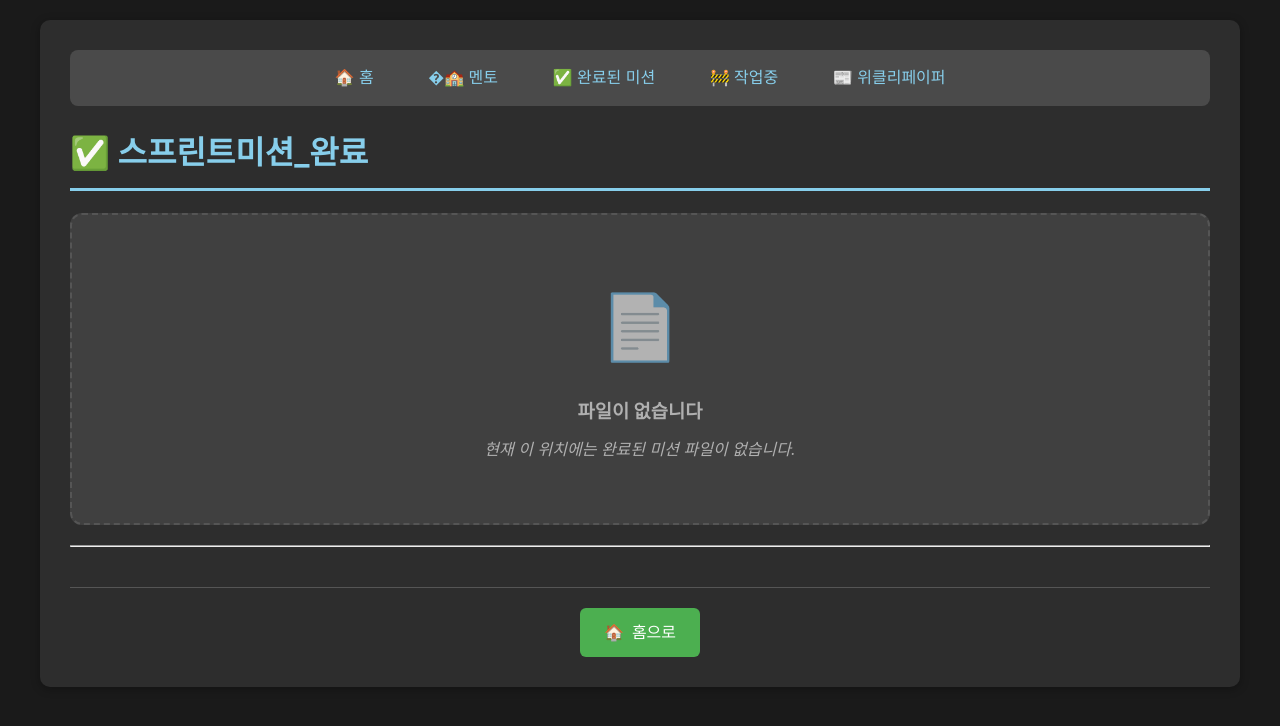
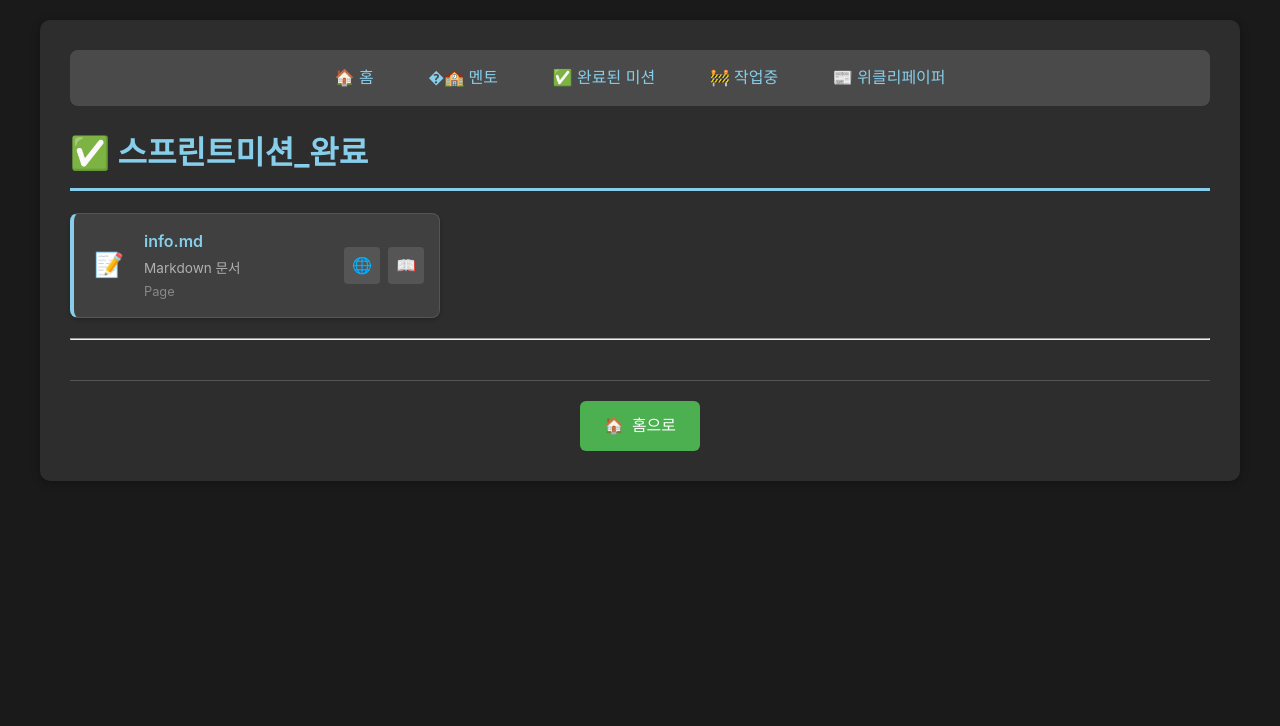
Before and after one commit to c0z0c/sprint_mission, a Jekyll site: the page built from 스프린트미션_완료/index.md, in a window 1280 px wide. Shown: the top 726 px of the page. Built offline with Jekyll 4.4.1, drawn with Linux system fonts in a browser that asks for light colours.

Commit message:
스프린트미션_완료 파일 동적 오딩 오류 수정

```diff
--- a/스프린트미션_완료/index.md
+++ b/스프린트미션_완료/index.md
@@ -9,50 +9,37 @@ pragma: no-cache
 
 # ✅ 스프린트미션_완료
 
-{% assign current_folder = "스프린트미션_완료/" %}
-{% assign folders = site.static_files | where_exp: "item", "item.path contains current_folder" | where_exp: "item", "item.path != item.name" | map: "path" | join: "|" | split: "|" %}
-{% assign unique_folders = "" | split: "" %}
-
 <div class="file-grid">
   <!-- Static files (non-markdown) -->
   {% assign current_folder = "스프린트미션_완료/" %}
-  {% assign all_static_files = site.static_files | where_exp: "item", "item.path contains current_folder" %}
-  {% assign static_files = "" | split: "" %}
-  {% for file in all_static_files %}
-    {% assign file_path_parts = file.path | split: "/" %}
-    {% assign file_directory = file_path_parts | slice: 0, file_path_parts.size | slice: 0, -1 | join: "/" | append: "/" %}
-    {% if file_directory == current_folder %}
-      {% assign static_files = static_files | push: file %}
-    {% endif %}
-  {% endfor %}
-
-  {% assign all_markdown_pages = site.pages | where_exp: "page", "page.path contains current_folder" %}
-  {% assign markdown_pages = "" | split: "" %}
-  {% for page in all_markdown_pages %}
-    {% assign page_path_parts = page.path | split: "/" %}
-    {% assign page_directory = page_path_parts | slice: 0, page_path_parts.size | slice: 0, -1 | join: "/" | append: "/" %}
-    {% if page_directory == current_folder %}
-      {% assign markdown_pages = markdown_pages | push: page %}
-    {% endif %}
-  {% endfor %}
+  {% assign static_files = site.static_files | where_exp: "item", "item.path contains current_folder" %}
+  {% assign markdown_pages = site.pages | where_exp: "page", "page.path contains '스프린트미션_완료'" %}
 
   {% assign all_files = "" | split: "" %}
   {% assign all_file_names = "" | split: "" %}
 
   <!-- Add static files -->
   {% for file in static_files %}
-    {% unless file.name == "index.md" or all_file_names contains file.name %}
-      {% assign all_files = all_files | push: file %}
-      {% assign all_file_names = all_file_names | push: file.name %}
-    {% endunless %}
+    <!-- Check if file is directly in current folder (not in subdirectory) -->
+    {% assign file_depth = file.path | remove: current_folder | split: "/" | size %}
+    {% if file_depth == 1 %}
+      {% unless file.name == "index.md" or all_file_names contains file.name %}
+        {% assign all_files = all_files | push: file %}
+        {% assign all_file_names = all_file_names | push: file.name %}
+      {% endunless %}
+    {% endif %}
   {% endfor %}
 
   <!-- Add markdown pages -->
   {% for page in markdown_pages %}
-    {% unless page.name == "index.md" or all_file_names contains page.name %}
-      {% assign all_files = all_files | push: page %}
-      {% assign all_file_names = all_file_names | push: page.name %}
-    {% endunless %}
+    <!-- Check if page is directly in current folder (not in subdirectory) -->
+    {% assign page_depth = page.path | remove: current_folder | split: "/" | size %}
+    {% if page_depth == 1 %}
+      {% unless page.name == "index.md" or all_file_names contains page.name %}
+        {% assign all_files = all_files | push: page %}
+        {% assign all_file_names = all_file_names | push: page.name %}
+      {% endunless %}
+    {% endif %}
   {% endfor %}
 
   <!-- Debug: Show what files are being processed -->
```
